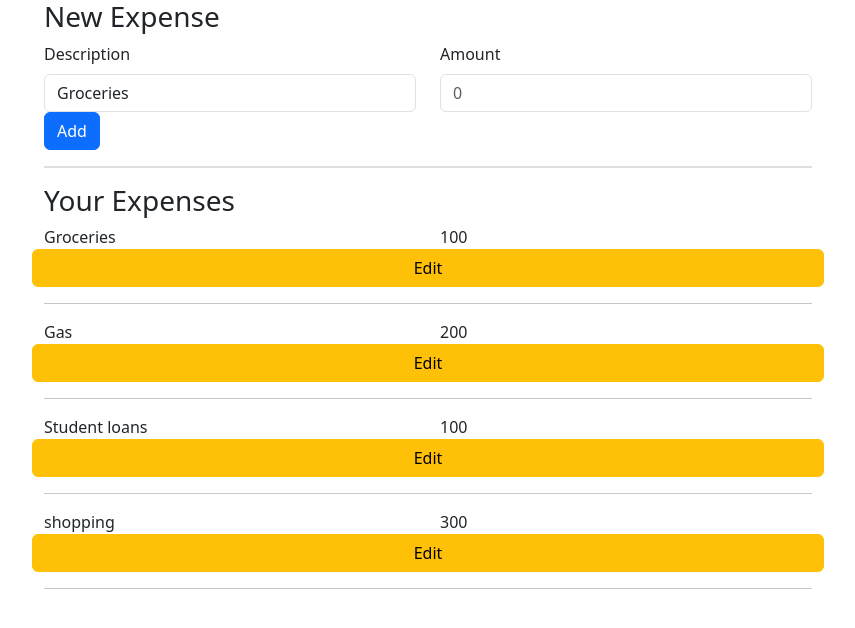
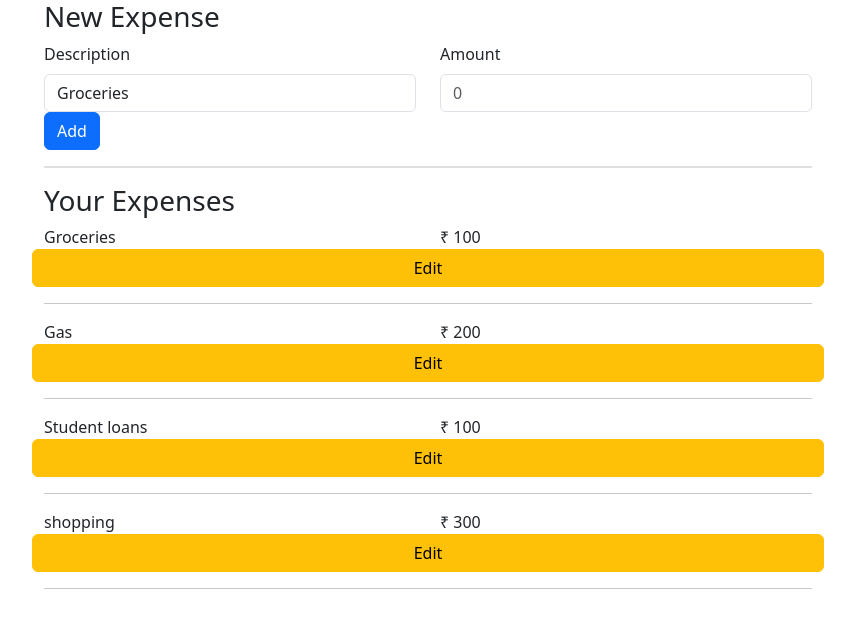
Before and after one commit to paarkavisaravanan19/CapstoneProject, a React (Create React App) app in the folder expenses.frontend/: page / in a window 1280 px wide. Shown: the top 628 px of the page, without its empty margins (212-1067 px from the left). Built offline with nearby package versions, Linux system fonts and the light colour scheme.

Commit message:
.UPDATE CRUD on expenses updated

```diff
--- a/expenses.frontend/src/app/expensesReducer.js
+++ b/expenses.frontend/src/app/expensesReducer.js
@@ -5,11 +5,15 @@ const initialState = {
 export const ActionTypes = {
     SET_EXPENSES :'SET_EXPENSES',
     NEW_EXPENSE : 'NEW_EXPENSE',
+    EDIT_EXPENSE: 'EDIT_EXPENSE',
+    DELETE_EXPENSE: 'DELETE_EXPENSE',
 }
 
 export const ActionCreators ={
     setExpenses : payload => ({type: ActionTypes.SET_EXPENSES, payload}),
     newExpense: payload=>({type: ActionTypes.NEW_EXPENSE, payload}),
+    editExpense: payload=>({type: ActionTypes.EDIT_EXPENSE, payload}),
+    deleteExpense: payload=>({type: ActionTypes.DELETE_EXPENSE, payload}),
 }
 
 export default (state= initialState, action) => {
@@ -21,6 +25,21 @@ export default (state= initialState, action) => {
             return{...state, expenses:[...action.payload]};
         case ActionTypes.NEW_EXPENSE:
             return {...state, expenses:[action.payload, ...state.expenses]};
+        case ActionTypes.EDIT_EXPENSE:
+            var expenses = state.expenses.map(expense =>
+                {
+                    if(expense.id == action.payload.id)
+                    {
+                        expense = action.payload;
+                    }
+                    return expense;
+                });
+                return {...state, expenses:[...expenses]};
+        case ActionTypes.DELETE_EXPENSE:
+            var expenses= state.expenses.filter(expense=>
+                expense.id !==action.payload.id);
+            return {...state, expenses: [...expenses]};
+
         default:
             return state;
     }
--- a/expenses.frontend/src/components/ExpenseForm.js
+++ b/expenses.frontend/src/components/ExpenseForm.js
@@ -1,52 +1,63 @@
-import { Button } from "react-bootstrap";
-import{Form, Row, Col} from "react-bootstrap";
-import {React, useEffect, useState} from "react";
-import { NewExpense } from "../services/expenses";
-import { useDispatch } from "react-redux";
+import { React, useState, useEffect } from 'react';
+import { Form, Row, Col, Button } from "react-bootstrap";
+import { EditExpense, NewExpense, DeleteExpense } from '../services/expenses';
+import { useDispatch } from 'react-redux';
 
-export default () => {
-    const descriptions =['Groceries', 'Credit Card', 'Student Loan', 'Eating Out', 'Gas'];
-    //setAmount function calling
+const ExpenseForm = ({ expense, setIsEditing }) => {
+    const descriptions = ['Groceries', 'Credit Card', 'Student Loans', 'Eating out', 'Gas'];
     const [amount, setAmount] = useState(0);
-    //setDescription function calling
-    const [ description, setDescription] = useState(descriptions[0]);
+    const [description, setDescription] = useState(descriptions[0]);
     const [isNewExpense, setIsNewExpense] = useState(true);
-    const dispatch=useDispatch();
+    const dispatch = useDispatch();
+
+    useEffect(() => {
+        if(expense !== undefined) {
+            setIsNewExpense(false);
+            setAmount(expense.amount);
+        }
+        else {
+            setIsNewExpense(true);
+        }
+    }, [expense]);
+
     return <Form
-    onSubmit={
-        event=> {event.preventDefault();
-        if(isNewExpense){
-            //create new expense
-            NewExpense(dispatch, {description: description, amount:amount});
+        onSubmit={event => {
+            event.preventDefault();
+            if(isNewExpense) {
+                NewExpense(dispatch, {description: description, amount: Number(amount)});
             }
-        else{
-            //edit expense
+            else {
+                EditExpense(dispatch, {id: expense.id, description: description, amount: Number(amount)});
+                setIsEditing(false);
             }
-    }}>
+        }}
+    >
         <Row>
             <Col>
                 <Form.Label>Description</Form.Label>
                 <Form.Control as='select'
-            onChange={event=> setDescription(event.target.value)}>
-                {descriptions.map(d=> <option>{d}</option>)}
+                    onChange={event => setDescription(event.target.value)}>
+                    {descriptions.map((d, idx) => <option key={idx}>{d}</option>)}
                 </Form.Control>
             </Col>
             <Col>
                 <Form.Label>Amount</Form.Label>
                 <Form.Control type='number' step='0.01'
                     placeholder={amount}
-            onChange={event=> setAmount(event.target.value)}/>
+                    onChange={event => setAmount(event.target.value)} />
             </Col>
-            <div style={{marginTop:'auto'}}>
+            <div style={{ marginTop: 'auto' }}>
                 {isNewExpense
                     ? <Button variant='primary' type='submit'>Add</Button>
                     : <div>
-                    <Button variant='danger'>delete</Button>
-                    <Button variant='sucess' type='submit'>save</Button>
-                    <Button variant='default'>cancel</Button>
-                    </div>
-            }
+                        <Button style={{ marginRight: '2px'}} variant='danger'
+                        onClick={() => DeleteExpense(dispatch, expense)}>Delete</Button>
+                        <Button style={{ marginRight: '2px'}} variant='success' type='submit'>Save</Button>
+                        <Button style={{ marginRight: '2px'}} variant='default' onClick={() => setIsEditing(false)}>Cancel</Button>
+                    </div>}
             </div>
         </Row>
     </Form>
 }
+
+export default ExpenseForm;
--- a/expenses.frontend/src/components/ExpenseList.js
+++ b/expenses.frontend/src/components/ExpenseList.js
@@ -1,8 +1,9 @@
-import {React, useEffect} from 'react';
-import { useDispatch, useSelector } from 'react-redux';
+import {React, useEffect, useState} from 'react';
+import { useDispatch, useSelector} from 'react-redux';
 import { GetExpenses } from '../services/expenses';
 import { Row, Col } from 'react-bootstrap';
-import Button from 'react-bootstrap/Button';
+import {Button} from 'react-bootstrap';
+import ExpenseForm from './ExpenseForm';
 
 export default() =>
 {
@@ -16,18 +17,24 @@ export default() =>
     },
     []);
     return expenses.map(e=>
-        <div style={{}}>
-            <ListRow expenses={e} />
+        <div key={e.id} style={{marginBottom:'1rem'}}>
+            <ListRow expense={e} />
         </div>
         );
 }
 
-const ListRow = ({expenses}) => {
-    return <div>
+const ListRow = ({expense}) => {
+    const [isEditing , setIsEditing]= useState(false);
+
+    return isEditing
+    ?
+    <ExpenseForm expense ={expense} setIsEditing ={setIsEditing}/>
+    :
+    <div>
         <Row>
-            <Col>{expenses.description}</Col>
-            <Col>{expenses.amount}</Col>
-            <Button variant='warning'>Edit</Button>
+            <Col>{expense.description}</Col>
+            <Col>₹ {expense.amount}</Col>
+            <Button variant='warning' onClick={()=> setIsEditing(!isEditing)}>Edit</Button>
         </Row>
         <hr/>
     </div>
--- a/expenses.frontend/src/services/expenses.js
+++ b/expenses.frontend/src/services/expenses.js
@@ -15,6 +15,7 @@ export const GetExpenses = async (dispatch) => {
         console.log('Error!')
     }
 }
+
 //to dispatch the newexpense
 export const NewExpense = async (dispatch, expense) => {
     try{
@@ -24,3 +25,26 @@ export const NewExpense = async (dispatch, expense) => {
         console.log('Error!');
     }
 }
+
+//editing expenses
+export const EditExpense = async(dispatch, expense)=>
+{
+    try{
+        //api call
+        dispatch(ActionCreators.editExpense(expense));
+    }catch{
+        console.log('Error!');
+    }
+}
+
+//delete expense
+export const DeleteExpense = async(dispatch, expense)=>
+{
+    try{
+        //api call
+        dispatch(ActionCreators.deleteExpense(expense));
+    }
+    catch{
+        console.log('Error!');
+    }
+}
```
Lines whose indentation alone changed are shown as unchanged.
